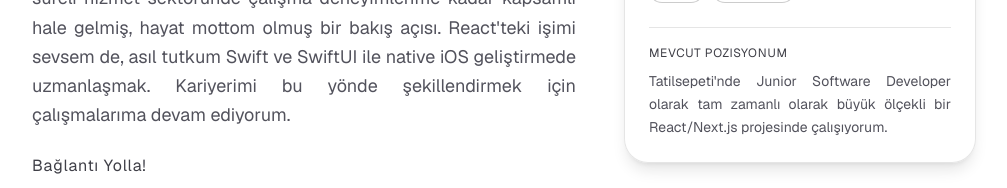
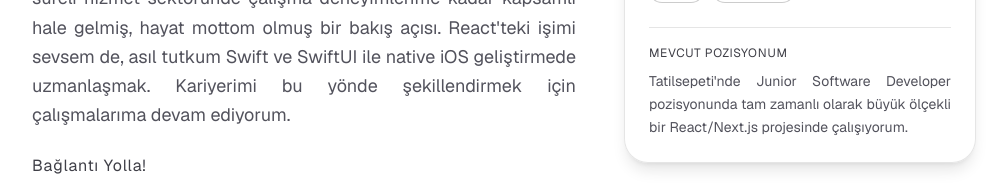
Before and after one commit to kerem-kirici/kerem-kirici.github.io, a Next.js app: page / in a window 1280 px wide. Shown: the part 569-757 px from the top of the page, without its empty margins (136-1143 px from the left). Built offline with nearby package versions, Linux system fonts and the light colour scheme.

Commit message:
düzeltme

```diff
--- a/src/data/Texts.ts
+++ b/src/data/Texts.ts
@@ -51,7 +51,7 @@ const TEXT_DICTIONARY = {
   'home.current_position': { en: 'Current position', tr: 'Mevcut Pozisyonum' },
   'home.current_position_text': {
     en: 'Junior Software Developer at Tatilsepeti, working full time on a large-scale React/Next.js project.',
-    tr: "Tatilsepeti'nde Junior Software Developer olarak tam zamanlı olarak büyük ölçekli bir React/Next.js projesinde çalışıyorum.",
+    tr: "Tatilsepeti'nde Junior Software Developer pozisyonunda tam zamanlı olarak büyük ölçekli bir React/Next.js projesinde çalışıyorum.",
   },
   'hero.description': {
     en: "Hi, I'm Kerem! I'm a 3rd-year Electronics and Communication Engineering student at ITU, and I also work as a Junior Software Developer at Tatilsepeti. At Tatilsepeti, I'm working on a large-scale React/Next.js project, which allows me to both grow my skills and gain a foothold in the industry, and I'm excited to be taking these first steps in my career. I love creating things that solve people's problems and are genuinely useful to them. This has become a core philosophy for me—a perspective that spans everything from my dreams of building large-scale, user-friendly projects that meet real needs, all the way to the lessons I learned from my long-term work experience in the U.S. service industry. While I enjoy my work with React, my true passion is mastering native iOS development with Swift and SwiftUI, and I'm actively working to steer my career in this direction.",
```
